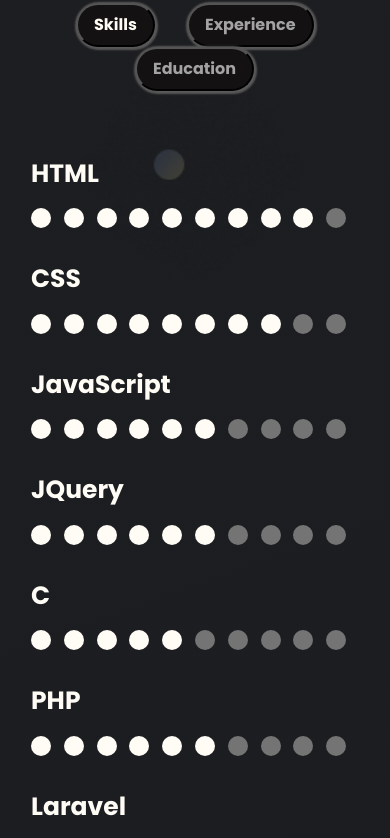
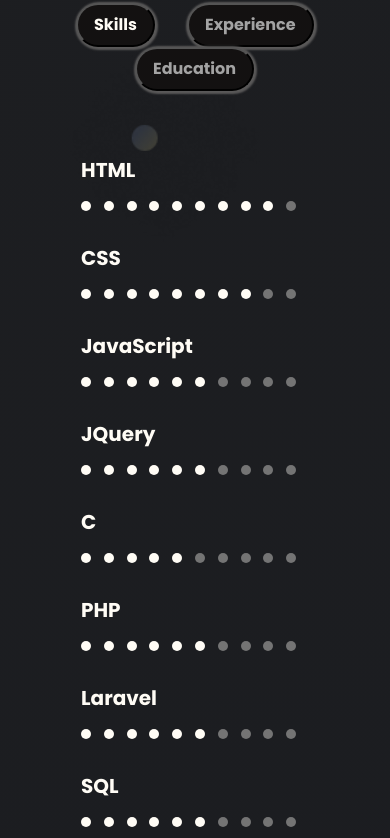
Before and after one commit to BrilyanNathanael/BrilyanNathanael.github.io, a plain HTML site: page index.html in a window 390 px wide. Shown: the part 1335-2173 px from the top of the page. Drawn offline with nearby package versions, Linux system fonts and the light colour scheme.

Commit message:
Responsive Skill

```diff
--- a/index.html
+++ b/index.html
@@ -728,7 +728,7 @@
                 <span class="jquery">JQuery</span>
               </div>
               <p style="font-style: italic; font-size: 14px">(Kunjungi Website dengan klik gambar ini.)</p>
-              <a href="https://ltlproject.com/" target="blank">
+              <a href="https://brilyannathanael.github.io/" target="blank">
                 <img src="asset/portofolio/porto6.png" alt="" />
               </a>
               <p>I am working on a Website Portofolio project. This website contains personal information, and is accessed via the internet</p>
--- a/style.css
+++ b/style.css
@@ -743,6 +743,15 @@ footer a img {
   #moreinfo #education .responsive .content-pict {
     margin-bottom: 9em;
   }
+
+  #moreinfo .container .sub-skill p {
+    font-size: 20px;
+  }
+
+  #moreinfo .sub-skill .skill-range .poin {
+    width: 10px;
+    height: 10px;
+  }
 }
 
 @media (max-width: 380px) {
```
